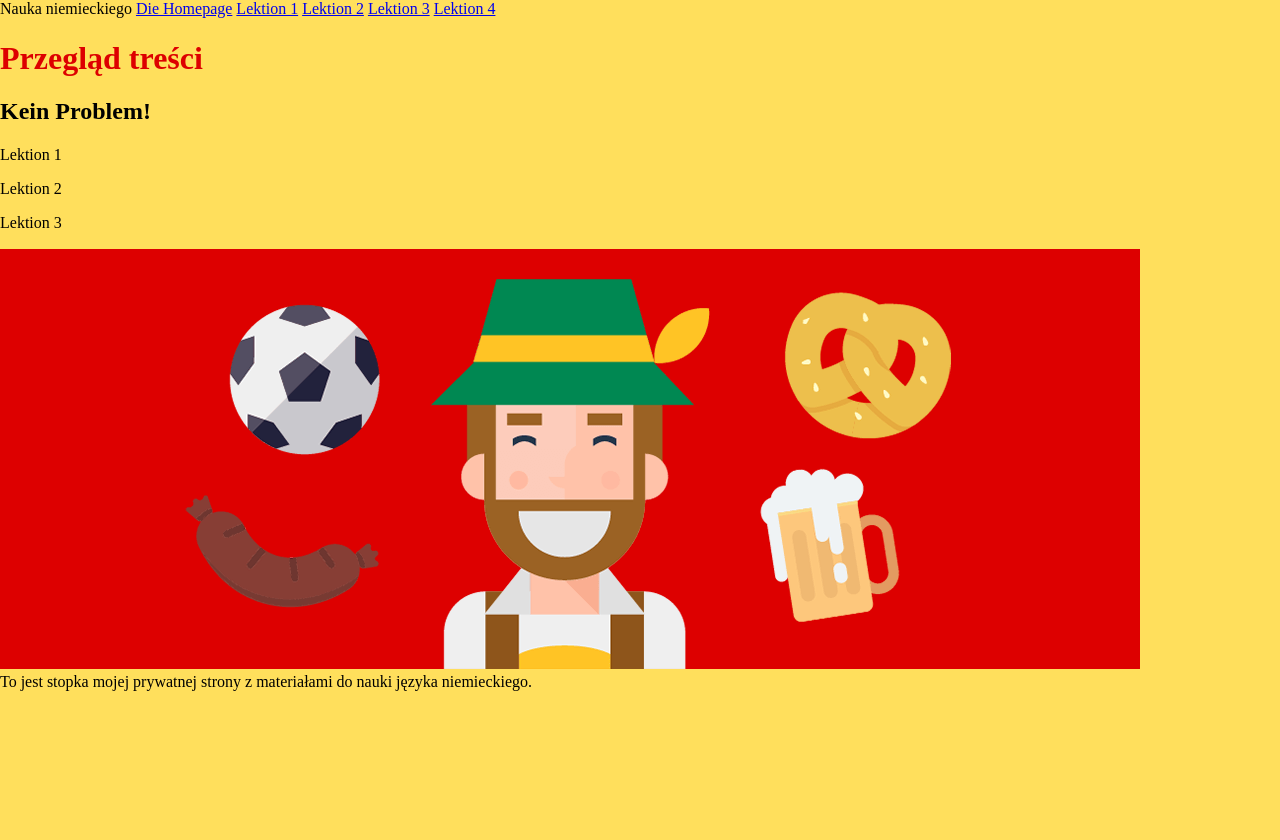
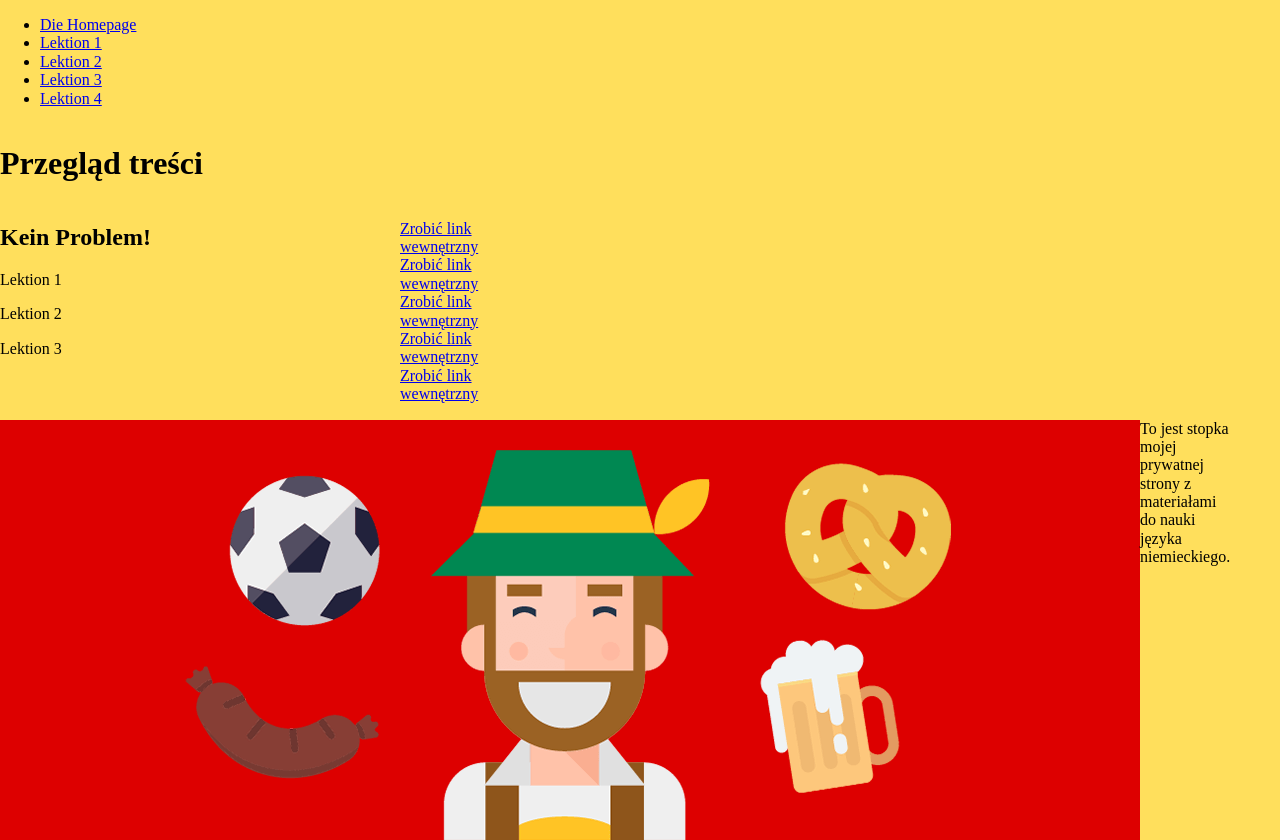
Before and after one commit to michal-robert-adamczyk/German-self-studying, a plain HTML site: page index.html in a window 1280 px wide. Before the commit the page ends 800 px from the top, so only its background shows below. Drawn offline with nearby package versions, Linux system fonts and the light colour scheme.

Commit message:
basic grid done

```diff
--- a/index.html
+++ b/index.html
@@ -10,23 +10,41 @@
     <link href="style.css" rel="stylesheet" type="text/css">
 </head>
 
-<body class="body">
-    <header>
-        Nauka niemieckiego
+<body>
 
+    <main class="body">
+        <header class="main__navigation">
+            <nav>
+                <ul>
+                    <li>
                         <a href="index.html">Die Homepage</a>
+                    </li>
+
+                    <li>
                         <a href="Lektion1.html">Lektion 1</a>
+                    </li>
+
+                    <li>
                         <a href="Lektion2.html">Lektion 2</a>
+                    </li>
+
+                    <li>
                         <a href="Lektion3.html">Lektion 3</a>
+                    </li>
+
+                    <li>
                         <a href="Lektion4.html">Lektion 4</a>
-
+                    </li>
+                </ul>
+            </nav>
         </header>
-    <main>
-        <header>
+        <header class="main__header">
             <h1 class="head--h1">
                 Przegląd treści
             </h1>
         </header>
+        <div class="main__content">
+
 
             <section>
                 <h2>Kein Problem!</h2>
@@ -48,11 +66,24 @@ lista części od 1 do 3 z dobrze opisaną zawartością
             możliwe, że dam tutaj do ściągnięcie pdf na hasło żeby nie łamać praw autorskich
                            -->
             </section>
-    </main>
-    <img src="germanstereo.png" alt="german_stereotype">
-    <footer>
+        </div>
+        <div class="main__menu">
+            <p>
+                <a href="index.html">Zrobić link wewnętrzny</a>
+                <a href="index.html">Zrobić link wewnętrzny</a>
+                <a href="index.html">Zrobić link wewnętrzny</a>
+                <a href="index.html">Zrobić link wewnętrzny</a>
+                <a href="index.html">Zrobić link wewnętrzny</a>
+            </p>
+
+        </div>
+        <footer class="main__footer">
+                <img src="germanstereo.png" alt="german_stereotype" class="main_footer--img">
             To jest stopka mojej prywatnej strony z materiałami do nauki języka niemieckiego.
         </footer>
+    </main>
+
+
     <script src="main.js"></script>
 </body>
 
--- a/style.css
+++ b/style.css
@@ -6,23 +6,42 @@ html {
     box-sizing: inherit;
 }
 
-.navigation--link{
-    color: #FF5964;
-}
-.body--content{
-
-    display: block;
-    max-width: 700px;
-    width: 100%;
-}
 .body{
     background: #FFDF5C;
-}
-.head--h1{
-    color: #DD0000;
+    display: grid;
+    grid-template-areas:
+    "navigation navigation navigation"
+    "header header header"
+    "content . menu"
+    "footer footer footer";
+grid-template-columns: 300px 100px 50px;
 }
 
-.img--footer{
-    max-width: 700px;
-    width: 100%;
+.main__header{
+    grid-area: header;
 }
+
+.main__navigation{
+grid-area: navigation;
+ }
+
+.main__content{
+    grid-area: content;
+}
+
+.main__menu{
+    display: flex;
+
+    grid-area: menu;
+}
+
+.main__footer{
+    display: flex;
+    width: 100%
+    min-width: 200px;
+    grid-area: footer;
+    }
+
+.main__footer--img{
+    width: 50%;
+}
```
Lines whose indentation alone changed are shown as unchanged.
